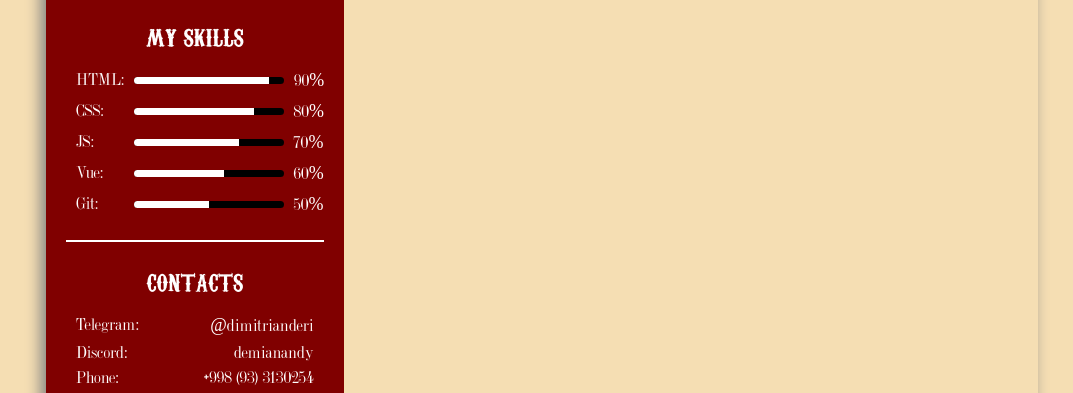
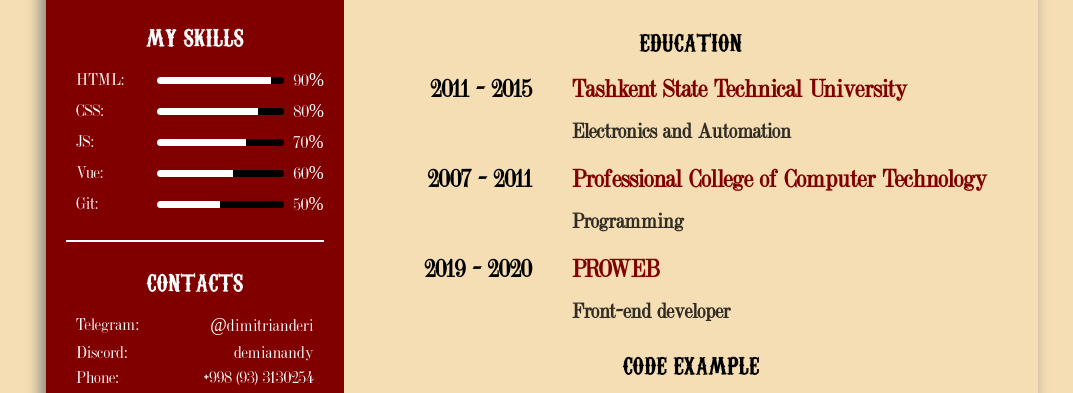
Before and after one commit to dimitrianderi/rsschool-cv, a plain HTML site: page index.html in a window 1280 px wide. Shown: the part 386-779 px from the top of the page, without its empty margins (98-1171 px from the left). Drawn offline with nearby package versions, Linux system fonts and the light colour scheme.

Commit message:
feat add Education

```diff
--- a/css/header.css
+++ b/css/header.css
@@ -9,6 +9,18 @@
 
 body {
     background-color: wheat;
+}
+
+
+::-webkit-scrollbar{
+    width: 4px;
+    background: wheat;
+}
+
+::-webkit-scrollbar-thumb{
+    background: #800000;
+    border-radius: 10px;
+    width: 3px;
 }
 
 /* HEADER */
--- a/css/main.css
+++ b/css/main.css
@@ -101,3 +101,69 @@ progress {
     font-weight: 700;
     color: white;
 }
+
+.content {
+  width: 70%;
+}
+
+.content .part_head {
+  color: black;
+  text-align: center;
+  font-weight: 300;
+  margin-bottom: 20px;
+}
+
+.content .part_content {
+  min-height: 100px;
+}
+
+.content .part_content li {
+  height: 50px;
+  margin: 25px 0;
+  margin-bottom: 40px;
+}
+
+.content .part_content li .school_name,
+.content .part_content li .school_prof {
+  width: 30%;
+  height: 100%;
+  flex-direction: column;
+  display: flex;
+  padding: 0 20px;
+  align-items: flex-end;
+  justify-content: space-between;
+  flex-shrink: 0;
+}
+
+.content .part_content li .school_prof {
+  width: 70%;
+  align-items: flex-start;
+}
+
+.content .part_content li .school_name span,
+.content .part_content li .school_prof span {
+  font-family: dibiel;
+  color: black;
+  font-size: 26px;
+  text-align: right;
+  font-weight: 700;
+}
+
+.content .part_content li .school_prof span {
+  text-align: left;
+  color: #800000;
+}
+
+.content .part_content li .school_name .named,
+.content .part_content li .school_prof .named {
+  opacity: 0.8;
+  font-size: 22px;
+  color: black;
+  line-height: 20px;
+}
+
+.no_line {
+  padding: 0;
+  margin-top: 30px;
+  border-bottom: none;
+}
--- a/index.html
+++ b/index.html
@@ -104,6 +104,46 @@
                     </ul>
                 </section>
             </div>
+            <div class="content">
+                <section class="no_line">
+                    <h2 class="part_head">EDUCATION</h2>
+                    <ul class="part_content">
+                        <li>
+                            <div class="school_name">
+                                <span class="type">2011 - 2015</span> <br>
+                                <span class="named"></span>
+                            </div>
+                            <div class="school_prof">
+                                <span class="type">Tashkent State Technical University</span> <br>
+                                <span class="named">Electronics and Automation</span>
+                            </div>
+                        </li>
+                        <li>
+                            <div class="school_name">
+                                <span class="type">2007 - 2011</span> <br>
+                                <span class="named"></span>
+                            </div>
+                            <div class="school_prof">
+                                <span class="type">Professional College of Computer Technology</span> <br>
+                                <span class="named">Programming</span>
+                            </div>
+                        </li>
+                        <li>
+                            <div class="school_name">
+                                <span class="type">2019 - 2020</span> <br>
+                                <span class="named"></span>
+                            </div>
+                            <div class="school_prof">
+                                <span class="type">PROWEB</span> <br>
+                                <span class="named">Front-end developer</span>
+                            </div>
+                        </li>
+                    </ul>
+                </section>
+                <section class="no_line">
+                    <h2 class="part_head">CODE EXAMPLE</h2>
+                </section>
+            </div>
         </main>
     </div>
 
```
